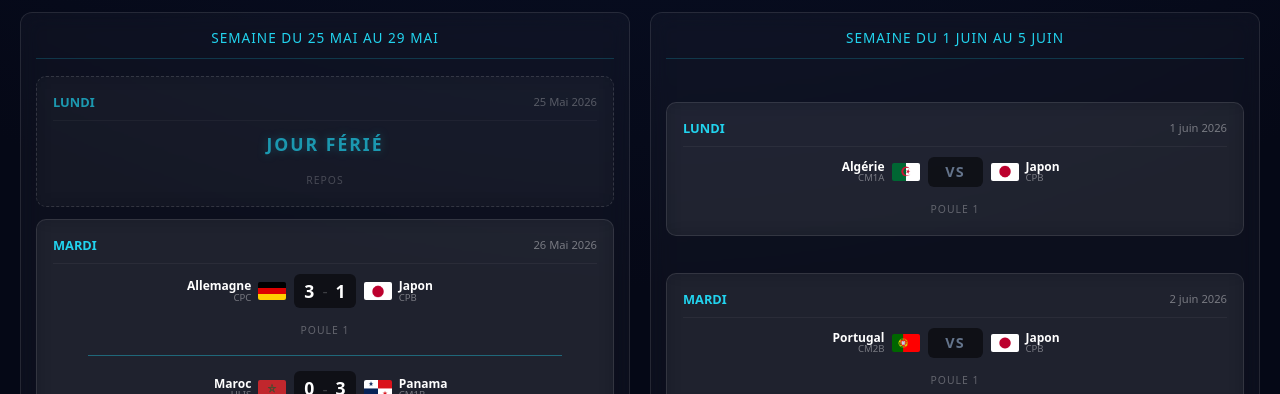
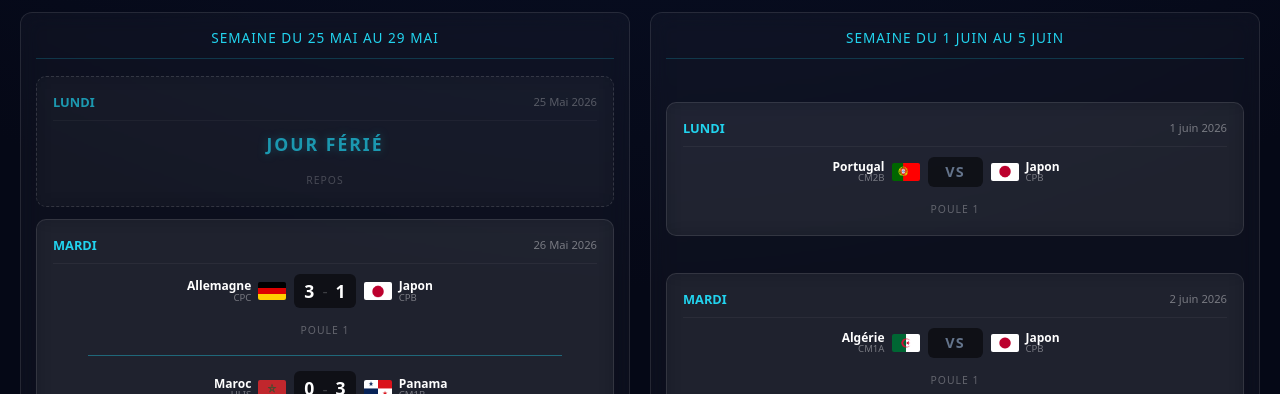
Before and after one commit to RayaneO18/Tournament, a Next.js app: page /calendrier in a window 1280 px wide. Shown: the part 1148-1542 px from the top of the page. Built offline with nearby package versions, Linux system fonts and the light colour scheme.

Commit message:
changement des matchs en question

```diff
--- a/data/data.ts
+++ b/data/data.ts
@@ -102,8 +102,8 @@ export const calendrierMatchs: Semaine[] = [
   {
     semaine: "Semaine du 1 Juin au 5 Juin",
     rencontres: [
-      { jour: "Lundi", date: "1 juin", matchs: [{ eq1: "Algérie", score1: null, eq2: "Japon", score2: null, poule: "Poule 1" }] },
-      { jour: "Mardi", date: "2 juin", matchs: [{ eq1: "Portugal", score1: null, eq2: "Japon", score2: null, poule: "Poule 1" }] },
+      { jour: "Lundi", date: "1 juin", matchs: [{ eq1: "Portugal", score1: null, eq2: "Japon", score2: null, poule: "Poule 1" }] },
+      { jour: "Mardi", date: "2 juin", matchs: [{ eq1: "Algérie", score1: null, eq2: "Japon", score2: null, poule: "Poule 1" }] },
       { jour: "Jeudi", date: "4 juin", matchs: [{ eq1: "Portugal", score1: null, eq2: "Algérie", score2: null, poule: "Poule 1" }] },
       { jour: "Vendredi", date: "5 juin",isTirageAuSort: true, matchs: [] },    ]
   },
```
